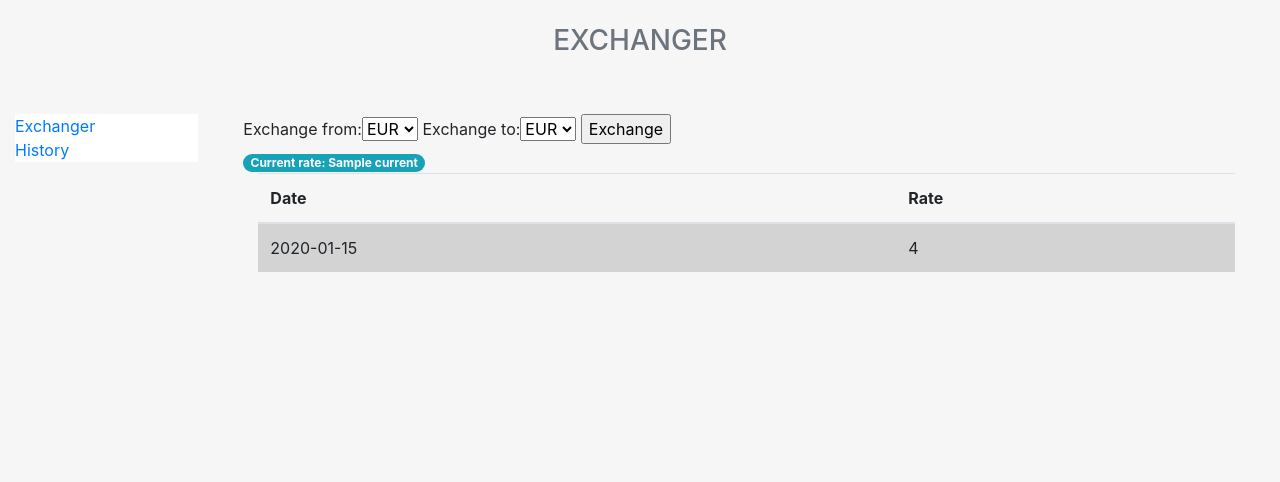
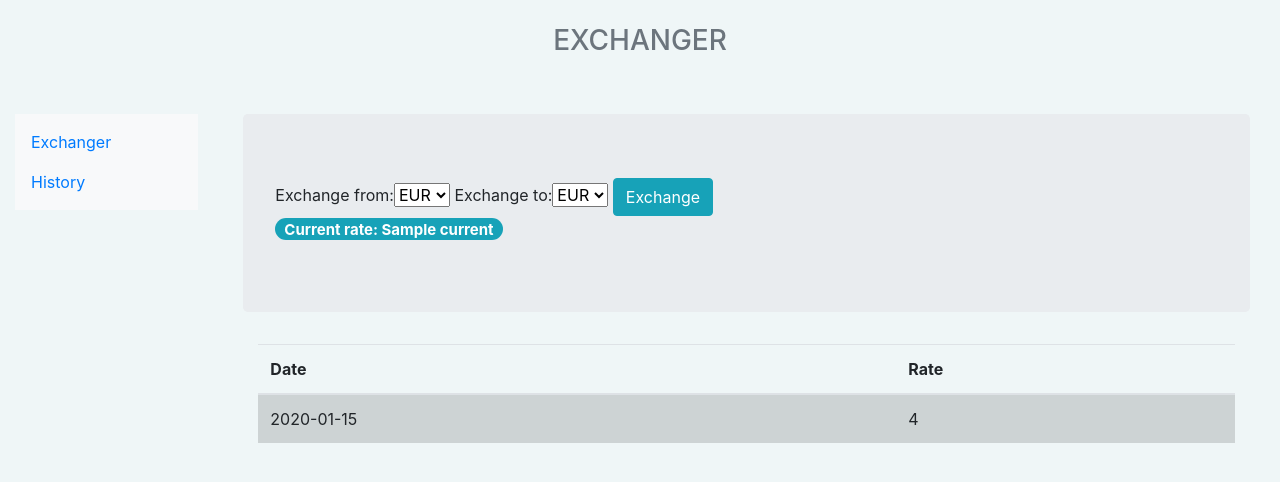
Before and after one commit to andrijasinski/exchanger, a Django app: template exchangeapp/templates/exchangeapp/history.html in a window 1280 px wide. Shown: the top 482 px of the page. Run offline with Django 3.2, Linux system fonts and the light colour scheme; tables that the repository leaves empty hold one stand-in row (values such as "Sample post"); the template is opened without the code that fills it: values that come from a table or form of the project are taken from there, most other values are stand-ins (such as "Sample title", 1, 10 or a date in 2020); parts of the project's set-up code (start-up, migrations or seed data) failed here and were passed over; some libraries are stand-ins or nearby versions.

Commit message:
improvements

```diff
--- a/exchangeapp/exchanger.py
+++ b/exchangeapp/exchanger.py
@@ -14,12 +14,12 @@ class Exchanger(object):
             to_usd = float(self.currency_live["quotes"]["USD"+from_curr.upper()])
             from_usd = float(self.currency_live["quotes"]["USD"+to_curr.upper()])
             result = (amount/to_usd)*from_usd
-            return round(result, 2)
+            return result
 
         to_usd = float(self.two_week_history[date]["quotes"]["USD"+from_curr.upper()])
         from_usd = float(self.two_week_history[date]["quotes"]["USD"+to_curr.upper()])
         result = (amount/to_usd)*from_usd
-        return round(result, 2)
+        return result
 
     def get_two_week_history(self):
         print("Getting two week history")
@@ -35,7 +35,7 @@ class Exchanger(object):
     def get_dict_from_json(url, mock=False):
         file = urllib.request.urlopen(url)
         data = json.loads(file.read().decode())
-        if mock:
+        if mock: # Mocking purposes to minimaze API requests.
             with open('mock.json', 'r') as mock_data:
                 print("_MOCKING_")
                 data = json.loads(mock_data.read())
--- a/exchangeapp/forms.py
+++ b/exchangeapp/forms.py
@@ -10,8 +10,7 @@ class ExchangeForm(forms.Form):
 
     from_currency = forms.CharField(label='Exchange from', widget=forms.Select(choices=CURRENCY_CHOICES))
     to_currency = forms.CharField(label='Exchange to', widget=forms.Select(choices=CURRENCY_CHOICES))
-    amount = forms.FloatField(label="Amount")
-
+    amount = forms.FloatField(label="Amount", min_value=0)
 
 class HistoryForm(forms.Form):
     from_currency = forms.CharField(label='Exchange from', widget=forms.Select(choices=CURRENCY_CHOICES))
--- a/exchangeapp/templates/exchangeapp/header.html
+++ b/exchangeapp/templates/exchangeapp/header.html
@@ -9,11 +9,13 @@
     <link rel="stylesheet" href="{% static 'exchangeapp/css/bootstrap.min.css' %}" type = "text/css"/>
 
     <style type="text/css">
-
+        .body{
+            background-color: #eff6f7 !important;
+        }
 	</style>
 </head>
 <!-- <body style="background-color:#0c1a24" text="#82c59e"> -->
-<body class="body" style="background-color:#f6f6f6">
+<body class="body">
         <div class="container-fluid" style="min-height:95%; ">
             <div class="row">
                     <div class="col-sm-12">
@@ -28,12 +30,19 @@
                 <div class="col-sm-2">
                     <br>
                     <br>
-                    <div class="well bs-sidebar" id="sidebar" style="background-color:#fff">
-                        <ul class="nav nav-pills flex-column">
-                            <nav-item><a href='/'>Exchanger</a></nav-item>
-                            <nav-item><a href='/history/'>History</a></nav-item>
+                    <nav class="navbar bg-light">
+
+                        <!-- Links -->
+                        <ul class="navbar-nav">
+                            <li class="nav-item">
+                            <a class="nav-link" href="/">Exchanger</a>
+                            </li>
+                            <li class="nav-item">
+                            <a class="nav-link" href="/history">History</a>
+                            </li>
                         </ul>
-                    </div> <!--well bs-sidebar affix-->
+
+                    </nav>
                 </div>
                 <div class="col-sm-10">
 
--- a/exchangeapp/templates/exchangeapp/history.html
+++ b/exchangeapp/templates/exchangeapp/history.html
@@ -3,20 +3,22 @@
 {% block content %}
 
 {% load staticfiles %}
+<div class="jumbotron">
 
 <form method="post">
     {% csrf_token %}
     {{ form }}
-    <input type="submit" value="Exchange" />
+    <input type="submit" value="Exchange" class="btn btn-info"/>
 </form>
 
 <div>
-    <span class="badge badge-pill badge-info">Current rate: {{current}}</span>
+    <h5><span class="badge badge-pill badge-info">Current rate: {{current}}</span></h5>
 </div>
-
+</div>
 <div class="container">
     <table class="table">
         <thead>
+
             <tr>
                 <th>Date</th>
                 <th>Rate</th>
--- a/requirements.txt
+++ b/requirements.txt
@@ -1,4 +1,2 @@
 # arrow
 arrow
-# django-crispy-forms
-django-crispy-forms
```
Also changed, not shown: exchangeapp/templates/exchangeapp/exchanger_form.html (+5 -2 lines), exchangeapp/templates/exchangeapp/home.html (deleted, +0 -22 lines), exchangeapp/views.py (+9 -7 lines).
